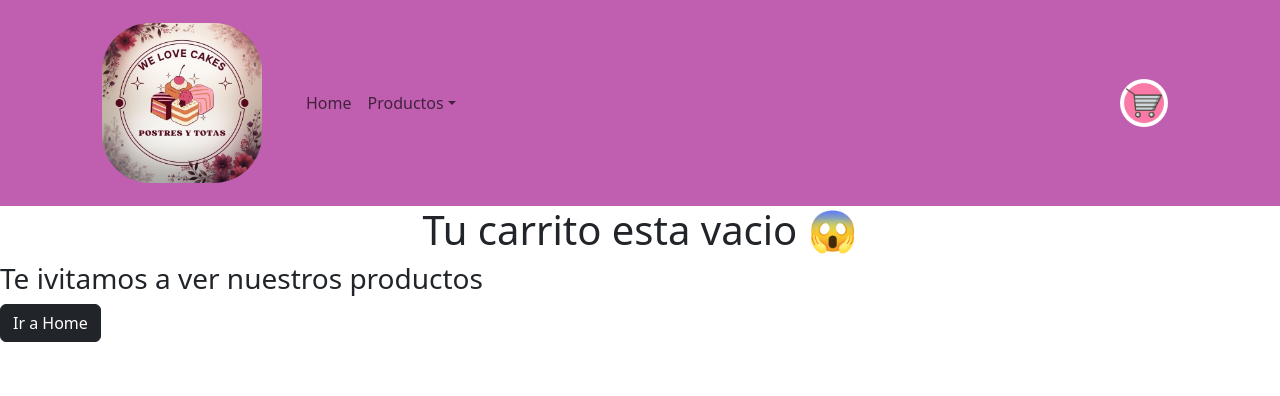
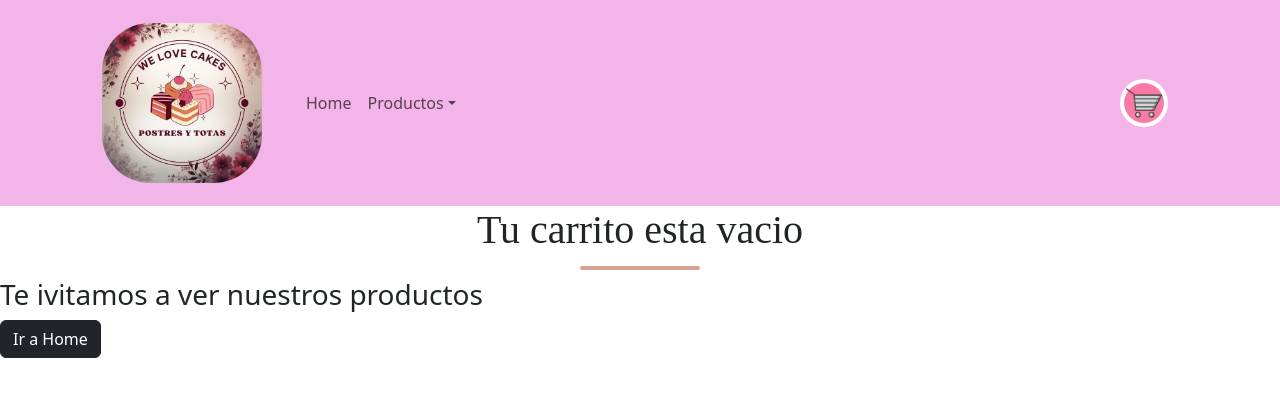
Before and after one commit to MaraCortes/CreaTuLanding-Cortes, a React (Vite) app: page /cart in a window 1280 px wide. Shown: the top 396 px of the page. Built offline with nearby package versions, Linux system fonts and the light colour scheme.

Commit message:
Borré los emojis de dos títulos y modifiqué el estilo del H1 de la tienda

```diff
--- a/src/App.css
+++ b/src/App.css
@@ -1,5 +1,5 @@
 .clase-navbar {
-    background-color: rgb(192, 95, 176);
+    background-color: rgb(243, 181, 233);
     padding: auto;
     display: flex;
     justify-content: space-between;
@@ -20,10 +20,26 @@
     border-radius: 50%;
 }
 
+
+
 h1 {
-    text-align: center;
-    margin-top: 40px;
+  font-family: 'Playfair Display', serif;
+  font-size: 3rem;
+  color: #6b3e2e;
+  text-align: center;
+  margin: 40px 0;
+  position: relative;
+}
 
+
+h1::after {
+  content: "";
+  display: block;
+  width: 120px;
+  height: 4px;
+  background-color: #d8a48f;
+  margin: 12px auto 0;
+  border-radius: 10px;
 }
 
 .divItemList {
--- a/src/Componentes/EmptyCart.jsx
+++ b/src/Componentes/EmptyCart.jsx
@@ -4,7 +4,7 @@ import { Link } from 'react-router-dom'
 const EmptyCart = () => {
   return (
     <div>
-        <h1> Tu carrito esta vacio 😱</h1>
+        <h1> Tu carrito esta vacio</h1>
         <h3>Te ivitamos a ver nuestros productos</h3>
         <Link className='btn btn-dark' to='/'> Ir a Home</Link>
     </div>
```
Also changed, not shown: src/Componentes/ItemCount.jsx (+41 -0 lines).
